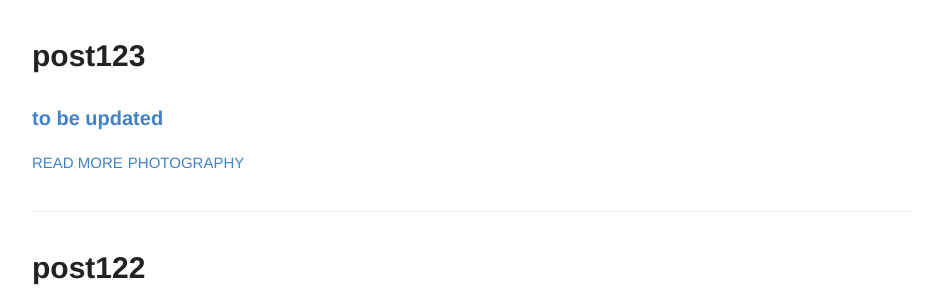
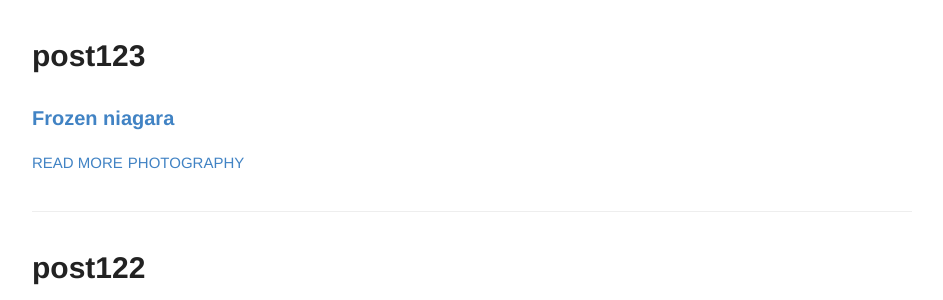
Before and after one commit to rsk/rsk.github.io, a Jekyll site: the page built from index.html, in a window 1280 px wide and 900 px high, scrolled down 1537 px. Shown: the part 153-453 px from the top of the window, without its empty margins (168-1111 px from the left). Built offline with Jekyll 4.4.1, drawn with Linux system fonts in a browser that asks for light colours.

Commit message:
Update 2020-6-06-post123.md

```diff
--- a/_posts/2020-6-06-post123.md
+++ b/_posts/2020-6-06-post123.md
@@ -2,7 +2,7 @@
 layout: post
 title: post123
 number: 123
-excerpt: to be updated
+excerpt: Frozen niagara
 tags:
   - photography
 
```
